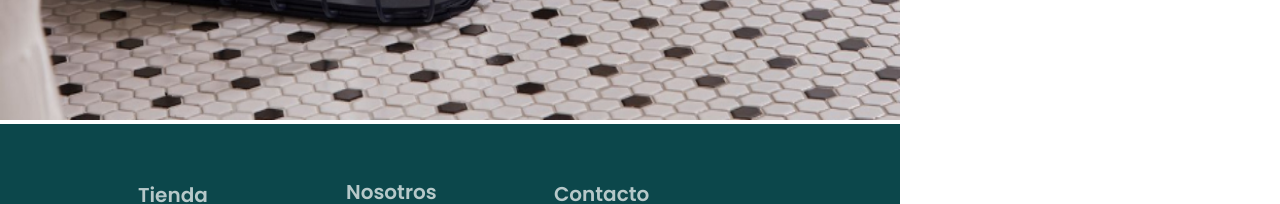
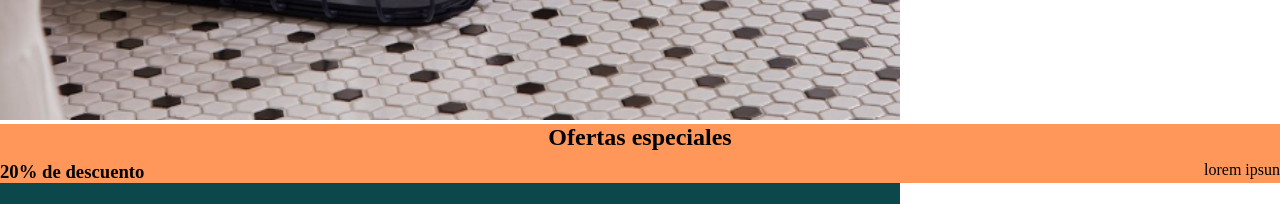
Before and after one commit to Adalab/modulo-1-evaluacion-final-ire-rec, a website: page src/html/index.html in a window 1280 px wide. Shown: the part 3880-4084 px from the top of the page. Drawn offline with nearby package versions, Linux system fonts and the light colour scheme; files that its build step writes are made by us from their sources; files whose address does not match are found by name.

Commit message:
final test

```diff
--- a/src/html/partials/main/main.html
+++ b/src/html/partials/main/main.html
@@ -1,3 +1,4 @@
 <include src="./section_1_main.html"></include>
 <include src="./section_2_main.html"></include>
 <include src="./section_3_main.html"></include>
+<include src="./section_4_main.html"></include>
--- /dev/null
+++ b/src/html/partials/main/section_4_main.html
@@ -0,0 +1,7 @@
+<section class="ofertas_especiales">
+<h2> Ofertas especiales</h2>
+    <div class="subtitle_parag">
+    <h3> 20% de descuento</h3>
+    <p> lorem ipsun</p>
+    </div>
+</section>
--- /dev/null
+++ b/src/scss/layout/_section_4_main.scss
@@ -0,0 +1,20 @@
+
+.ofertas_especiales{
+    display: none;
+}
+@media all and (min-width: 900px){
+.ofertas_especiales{
+width: 100%;
+background-color: var( --naranja);
+display: flex;
+flex-direction: column;
+text-align: center;
+}
+.subtitle_parag{
+    display: flex;
+    flex-direction: row;
+    justify-content: space-between;
+    margin-top: 10px;
+
+}
+}
--- a/src/scss/main.scss
+++ b/src/scss/main.scss
@@ -4,4 +4,5 @@
 @import 'layout/section_1_main';
 @import 'layout/section_2_main';
 @import 'layout/section_3_main';
+@import 'layout/section_4_main';
 @import 'layout/footer';
```
